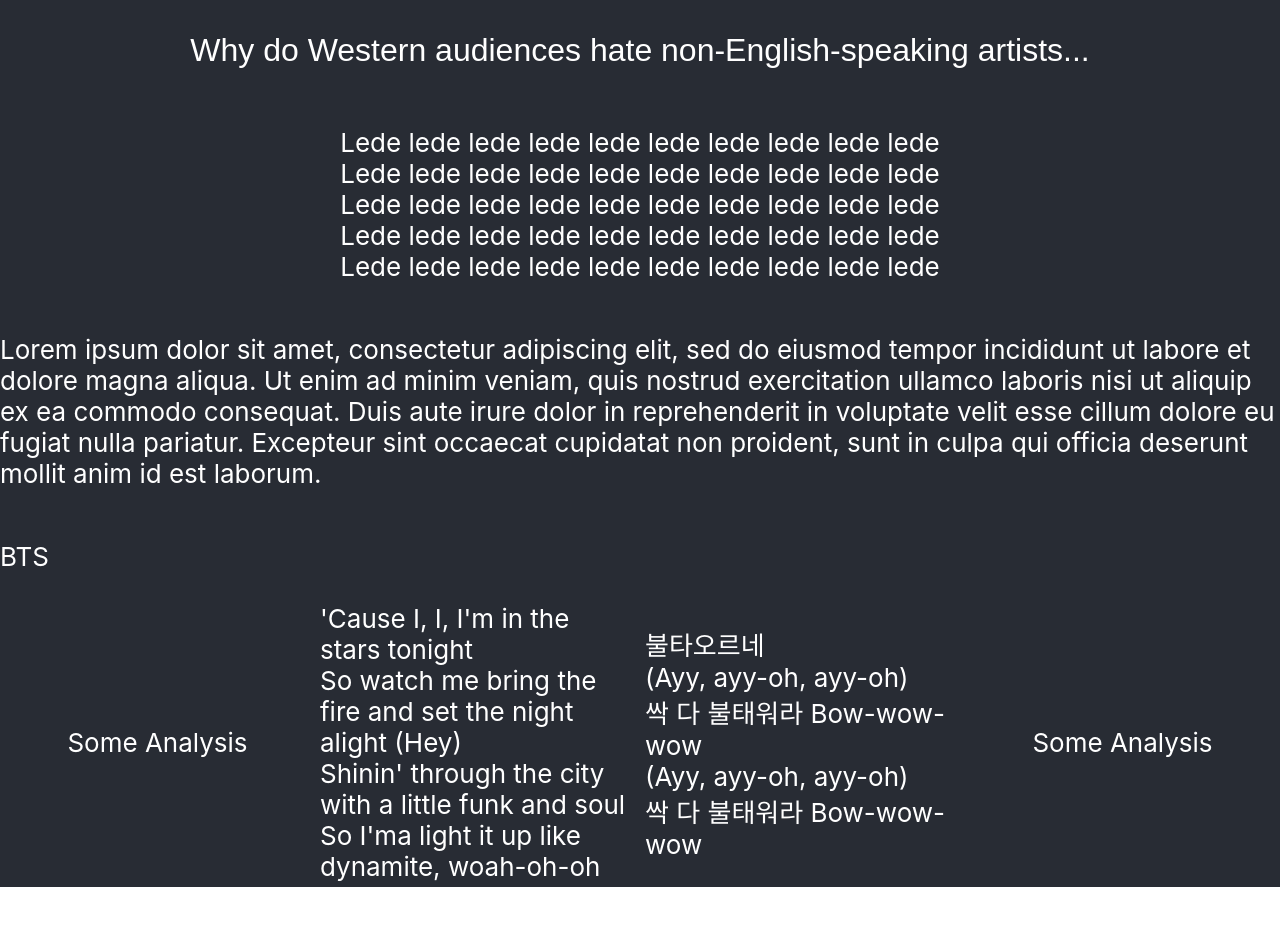
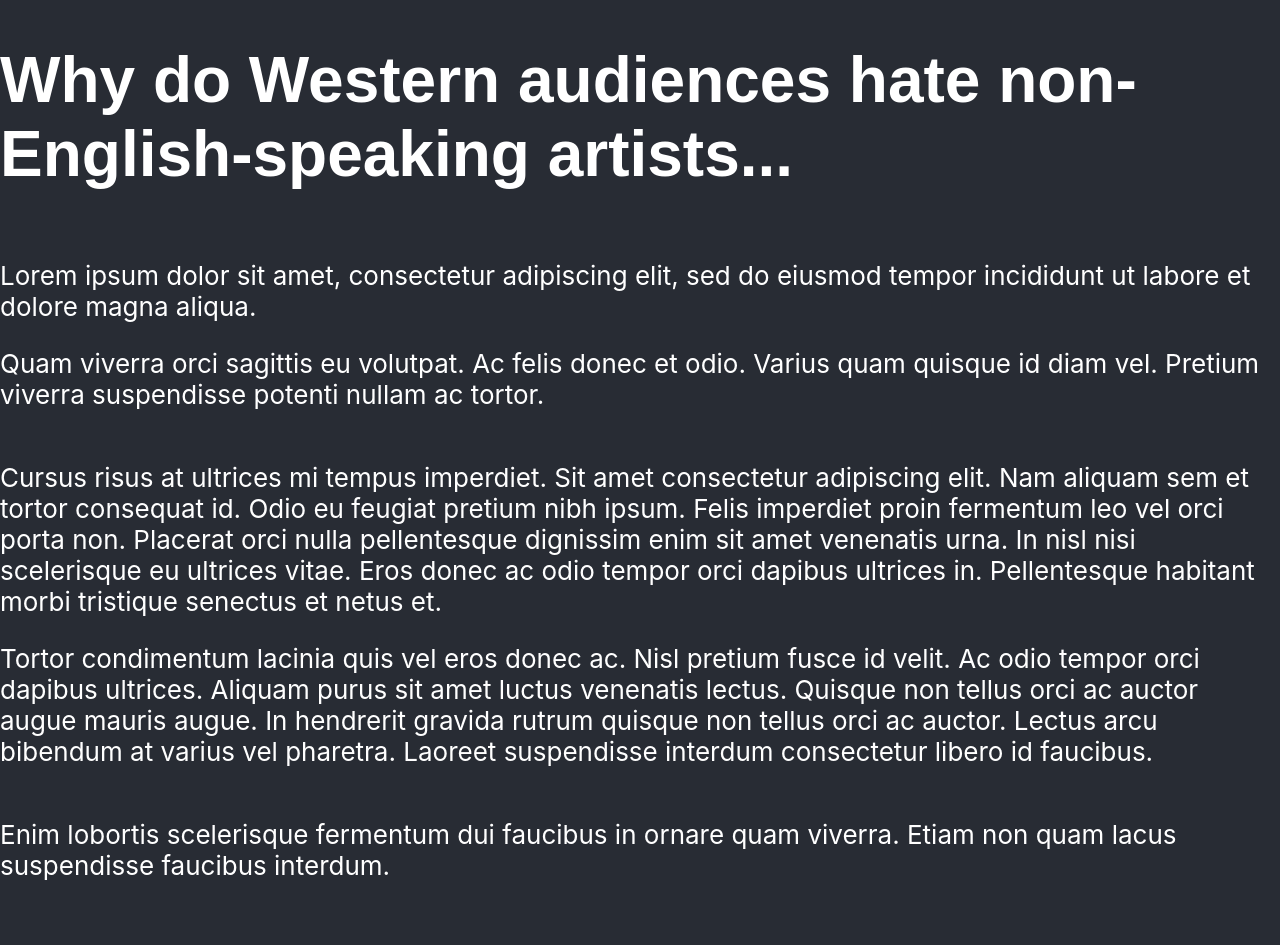
Before and after one commit to jordan-dillard/bts-grammy-journey, a React (Create React App) app: page / in a window 1280 px wide. Shown: the top 945 px of the page. Before the commit the page ends 887 px from the top, so only its background shows below. Built offline with nearby package versions, Linux system fonts and the light colour scheme.

Commit message:
Add lorem ipsum text to parallel article structure

```diff
--- a/src/App.js
+++ b/src/App.js
@@ -1,29 +1,55 @@
 import logo from './logo.svg';
 import './App.css';
+import { useState } from 'react';
 
 function App() {
+
+  const [toggleImage, setToggleImage] = useState(true);
+
   return (
     <div className="Interactive">
       <div className="Headline">
-        <p>Why do Western audiences hate non-English-speaking artists...</p>
+        <h1>Why do Western audiences hate non-English-speaking artists...</h1>
       </div>
       <div className="Lede">
-        <p>Lede lede lede lede lede lede lede lede lede lede <br></br>
-        Lede lede lede lede lede lede lede lede lede lede <br></br>
-        Lede lede lede lede lede lede lede lede lede lede <br></br>
-        Lede lede lede lede lede lede lede lede lede lede <br></br>
-        Lede lede lede lede lede lede lede lede lede lede <br></br>
+        <p>Lorem ipsum dolor sit amet, consectetur adipiscing elit, sed do eiusmod tempor incididunt ut labore et dolore magna aliqua. </p>
+        <p>Quam viverra orci sagittis eu volutpat. Ac felis donec et odio. Varius quam quisque id diam vel. Pretium viverra suspendisse potenti nullam ac tortor. </p>
+      </div>
+      <div className="Intro">
+        <p> Cursus risus at ultrices mi tempus imperdiet. Sit amet
+          consectetur adipiscing elit. Nam aliquam sem et tortor
+          consequat id. Odio eu feugiat pretium nibh ipsum. Felis
+          imperdiet proin fermentum leo vel orci porta non. Placerat
+          orci nulla pellentesque dignissim enim sit amet venenatis
+          urna. In nisl nisi scelerisque eu ultrices vitae. Eros
+          donec ac odio tempor orci dapibus ultrices in. Pellentesque
+          habitant morbi tristique senectus et netus et.
+        </p>
+        <p>
+        Tortor condimentum lacinia quis vel eros donec ac. Nisl
+        pretium fusce id velit. Ac odio tempor orci dapibus ultrices.
+        Aliquam purus sit amet luctus venenatis lectus. Quisque non
+        tellus orci ac auctor augue mauris augue. In hendrerit
+        gravida rutrum quisque non tellus orci ac auctor. Lectus
+        arcu bibendum at varius vel pharetra. Laoreet suspendisse
+        interdum consectetur libero id faucibus.
         </p>
       </div>
-      <div className="Intro">
-        <p>Lorem ipsum dolor sit amet, consectetur adipiscing elit,
-          sed do eiusmod tempor incididunt ut labore et dolore magna aliqua.
-          Ut enim ad minim veniam, quis nostrud exercitation ullamco laboris
-          nisi ut aliquip ex ea commodo consequat. Duis aute irure dolor in
-          reprehenderit in voluptate velit esse cillum dolore eu fugiat nulla pariatur. Excepteur sint occaecat cupidatat non proident, sunt in culpa qui officia deserunt mollit anim id est laborum.
-        </p>
+      <div className="Transition">
+        <p>Enim lobortis scelerisque fermentum dui faucibus in ornare quam viverra. Etiam non quam lacus suspendisse faucibus interdum.</p>
       </div>
-      <div className="K-Pop">
+      <div className="Sub-Header">
+        <h2>Who is BTS?</h2>
+      </div>
+      <div className="Sub-Header">
+        <h2>Who is Luis Fonsi?</h2>
+      </div>
+      <div className="Sub-Header">
+        <h2>Ratings, Streams and Respect</h2>
+      </div>
+
+
+      {/* <div className="K-Pop">
 
               <div className="BTS-Title">
                 <p>BTS</p>
@@ -54,7 +80,7 @@ function App() {
               </div>
 
 
-        </div>
+        </div> */}
 
       <div className="Latin-Pop">
 
```
